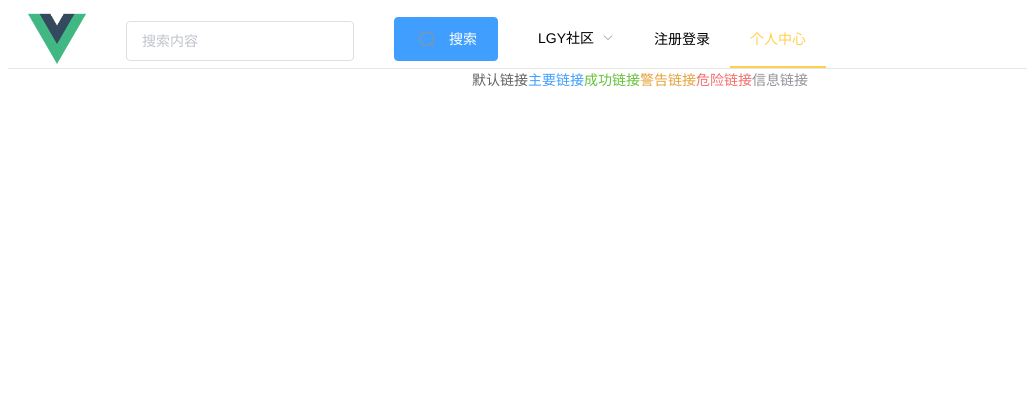
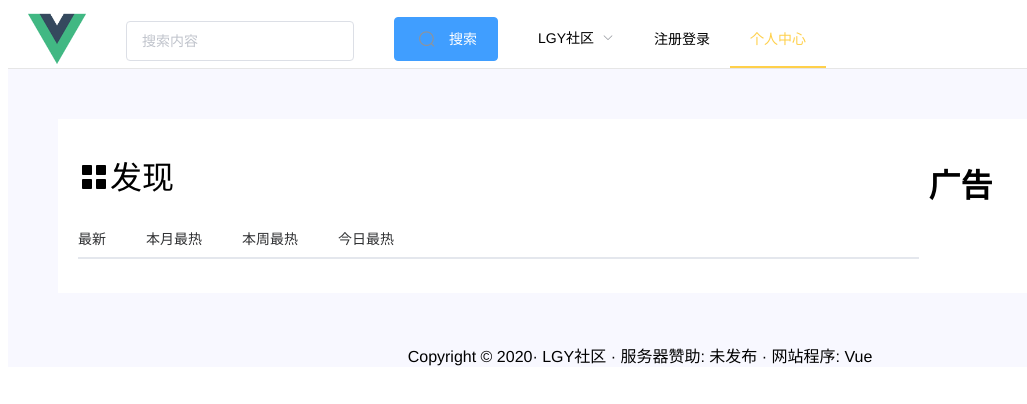
Before and after one commit to 15296861560/vueDemo, a Vue app: page / in a window 1280 px wide. Shown: the top 404 px of the page, without its empty margins (0-1027 px from the left). Built offline with nearby package versions, Linux system fonts and the light colour scheme.

Commit message:
首页设计

```diff
--- a/src/App.vue
+++ b/src/App.vue
@@ -1,6 +1,6 @@
 <template>
 
-  <div id="app">
+  <div id="app" style="background-color: ghostwhite;">
     <router-view/>
   </div>
 </template>
@@ -17,6 +17,6 @@
   -webkit-font-smoothing: antialiased;
   -moz-osx-font-smoothing: grayscale;
   text-align: center;
-  color: #2c3e50;
+
 }
 </style>
--- a/src/components/HelloWorld.vue
+++ /dev/null
@@ -1,31 +0,0 @@
-<template>
-  <div>
-   <navigation></navigation>
-   <div>
-  <el-link href="https://element.eleme.io" target="_blank">默认链接</el-link>
-  <el-link type="primary">主要链接</el-link>
-  <el-link type="success">成功链接</el-link>
-  <el-link type="warning">警告链接</el-link>
-  <el-link type="danger">危险链接</el-link>
-  <el-link type="info">信息链接</el-link>
-</div>
-  </div>
-</template>
-
-<script>
-import Navigation from '@/components/Navigation.vue'
-export default {
-  components:{
-    Navigation
-  },
-  data () {
-    return {
-      msg: 'Welcome to Your Vue.js App'
-    }
-  }
-}
-</script>
-
-<!-- Add "scoped" attribute to limit CSS to this component only -->
-<style scoped>
-</style>
--- /dev/null
+++ b/src/components/Myfooter.vue
@@ -0,0 +1,21 @@
+<template>
+  <div>
+    <footer>Copyright © {{year}}· LGY社区 · 服务器赞助: {{server}} · 网站程序: {{website}}</footer>
+  </div>
+</template>
+
+<script>
+export default {
+  data() {
+    return {
+      year: 2020,
+      server: "未发布",
+      website: "Vue"
+    };
+  },
+  methods: {}
+};
+</script>
+
+<style scoped>
+</style>
--- a/src/components/Navigation.vue
+++ b/src/components/Navigation.vue
@@ -7,10 +7,17 @@
       @select="handleSelect"
       background-color="#FFFFFF"
       text-color="black"
-  active-text-color="#ffd04b">
-    <el-menu-item ><img src="../assets/logo.png" style="height: 100%;"></el-menu-item>
-    <el-menu-item><el-input placeholder="搜索内容" v-model="search" clearable></el-input></el-menu-item>
-    <el-menu-item ><el-button type="primary" icon="el-icon-search">搜索</el-button></el-menu-item>
+      active-text-color="#ffd04b"
+    >
+      <el-menu-item>
+        <img src="../assets/logo.png" style="height: 100%;" />
+      </el-menu-item>
+      <el-menu-item>
+        <el-input placeholder="搜索内容" v-model="search" clearable></el-input>
+      </el-menu-item>
+      <el-menu-item>
+        <el-button type="primary" icon="el-icon-search">搜索</el-button>
+      </el-menu-item>
 
       <el-submenu index="1">
         <template slot="title">LGY社区</template>
@@ -24,20 +31,24 @@
           <el-menu-item index="1-4-3">选项3</el-menu-item>
         </el-submenu>
       </el-submenu>
-  <el-menu-item index="2"><el-link :underline="false" href="/a">注册登录</el-link></el-menu-item>
-  <el-menu-item index="1"><el-link :underline="false">个人中心</el-link></el-menu-item>
+      <el-menu-item index="2">
+        <el-link :underline="false" href="/a">注册登录</el-link>
+      </el-menu-item>
+      <el-menu-item index="1">
+        <el-link :underline="false">个人中心</el-link>
+      </el-menu-item>
     </el-menu>
   </div>
 </template>
 
 <script>
 export default {
-  name: 'Navigation',
+  name: "Navigation",
   data() {
     return {
-        activeIndex: '1',
-        activeIndex2: '1',
-        search: ''
+      activeIndex: "1",
+      activeIndex2: "1",
+      search: ""
     };
   },
   methods: {
@@ -45,11 +56,9 @@
       console.log(key, keyPath);
     }
   }
-  }
-
+};
 </script>
 
 <!-- Add "scoped" attribute to limit CSS to this component only -->
 <style scoped>
-
 </style>
--- a/src/router/index.js
+++ b/src/router/index.js
@@ -1,7 +1,6 @@
 import Vue from 'vue'
 import Router from 'vue-router'
-import HelloWorld from '@/components/HelloWorld'
-import Navigation from '@/components/Navigation'
+import Index from '@/views/Index'
 
 Vue.use(Router)
 
@@ -9,8 +8,8 @@
   routes: [
     {
       path: '/',
-      name: 'HelloWorld',
-      component: HelloWorld
+      name: '首页',
+      component: Index
     }
   ]
 })
--- /dev/null
+++ b/src/views/Index.vue
@@ -0,0 +1,64 @@
+<template>
+  <div>
+    <!-- 导航栏 -->
+    <navigation></navigation>
+    <div>
+      <div class="main">
+        <el-row type="flex" justify="start" :gutter="10" style="text-align: left;">
+          <el-col :xs="leftSize" :sm="leftSize" :lg="leftSize">
+            <div>
+              <h1>
+                <i class="el-icon-menu">发现</i>
+              </h1>
+            </div>
+              <el-tabs v-model="activeName" @tab-click="handleClick">
+    <el-tab-pane label="最新" name="first">最新</el-tab-pane>
+    <el-tab-pane label="本月最热" name="second">
+      本月最热内容
+      </el-tab-pane>
+    <el-tab-pane label="本周最热" name="third">
+      本周最热内容
+      </el-tab-pane>
+    <el-tab-pane label="今日最热" name="fourth">
+      今日最热内容
+      </el-tab-pane>
+  </el-tabs>
+
+          </el-col>
+          <el-col :xs="rightSize" :sm="rightSize" :lg="rightSize">
+            <h1>广告</h1>
+          </el-col>
+        </el-row>
+      </div>
+    </div>
+    <myfooter></myfooter>
+  </div>
+</template>
+
+<script>
+import Navigation from "@/components/Navigation.vue";
+import Myfooter from "@/components/Myfooter.vue";
+export default {
+  components: {
+    Navigation,
+    Myfooter
+  },
+  data() {
+    return {
+      leftSize: 18,
+      rightSize: 6
+    };
+  }
+};
+</script>
+
+<style>
+.main {
+  padding: 20px;
+  margin: 50px;
+  background-color: white;
+}
+.font-size-l{
+  font-size: large;
+}
+</style>
```
Lines whose indentation alone changed are shown as unchanged.
